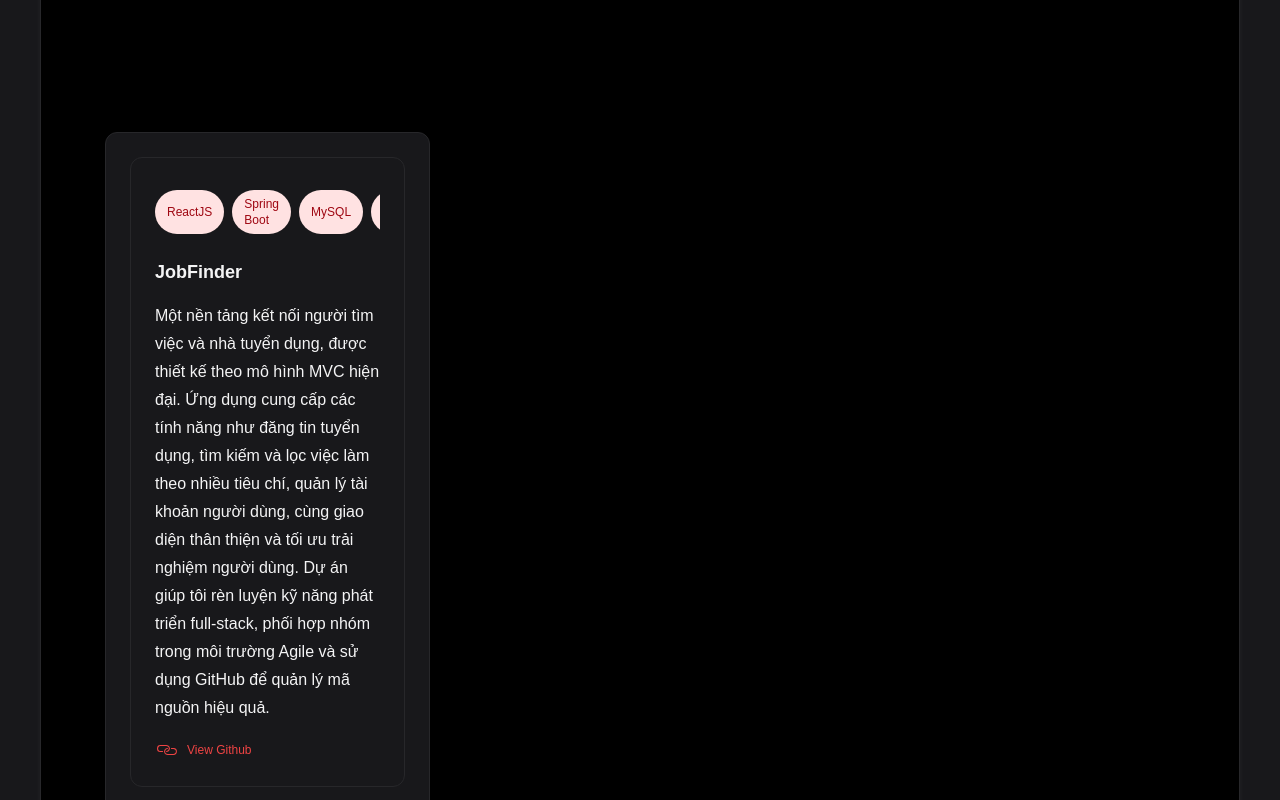
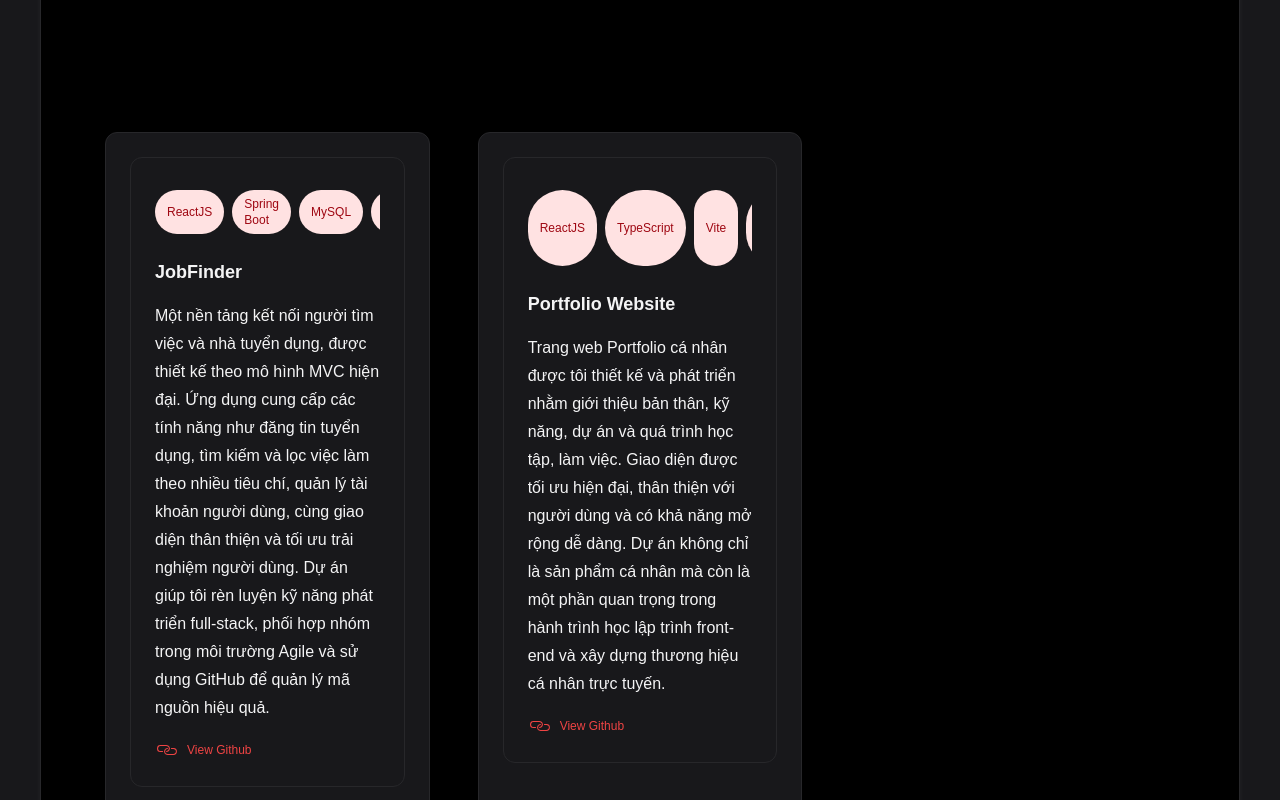
Before and after one commit to dat-21/dat_porfolio, a React (Vite) app: page / in a window 1280 px wide. Shown: the part 620-1420 px from the top of the page. Built offline with nearby package versions, Linux system fonts and the light colour scheme; no server answers.

Commit message:
update porfolio information

```diff
--- a/src/components/ContactEmail.tsx
+++ b/src/components/ContactEmail.tsx
@@ -1,4 +1,4 @@
-import React, { useContext, useState } from "react";
+import React, { FormEvent, useContext, useState } from "react";
 import { AppContext } from "../context/AppContext";
 import type { AppContextType } from "../types/AppContext";
 import imageOverlayLight from "/earth.png";
@@ -6,7 +6,7 @@ import imageOverlayDark from "/earth-dark.png";
 import { FaGithub, FaLinkedin } from "react-icons/fa";
 import { sendEmail } from "../services/emailService";
 
-const ContactEmail: React.FC = () => {
+const ContactEmail = () => {
   const { theme } = useContext<AppContextType>(AppContext);
   const backgroundImage = theme === "dark" ? imageOverlayDark : imageOverlayLight;
 
@@ -23,7 +23,7 @@ const ContactEmail: React.FC = () => {
     setFormData({ ...formData, [e.target.name]: e.target.value });
   };
 
-  const handleSubmit = async (e: React.FormEvent) => {
+  const handleSubmit = async (e: FormEvent) => {
     e.preventDefault();
     setStatus("Sending...");
 
@@ -112,7 +112,7 @@ const ContactEmail: React.FC = () => {
           </div>
 
           {/* Thông tin liên hệ */}
-          <div className="self-center">
+          <div className="self-center" style={{ textShadow: "5px" }}>
             <h3 className="text-2xl font-bold mb-6 text-[var(--color-text)]">Get in Touch</h3>
             <p className="text-[var(--color-text-secondary)] leading-7 mb-6">
               Whether you want to get in touch, discuss a collaboration, or just say hi — I'd love to hear from you!
--- a/src/components/EducationAndEperience.tsx
+++ b/src/components/EducationAndEperience.tsx
@@ -62,7 +62,7 @@ interface UserInfo {
   footer: string;
 }
 
-const EducationAndExperience: React.FC = () => {
+const EducationAndExperience = () => {
   // Sử dụng user_info làm info
   const info = user_info as UserInfo;
 
@@ -75,10 +75,10 @@ const EducationAndExperience: React.FC = () => {
         text-[var(--color-text)]
         transition-all duration-[var(--transition-speed)]
       "
-       style={{
+      style={{
         backgroundColor: "var(--color-bg)",
         color: "var(--color-text)",
-  }}
+      }}
     >
       {/* =========== EDUCATION =========== */}
       <div className="w-full md:w-[80%]">
--- a/src/data/userdata.ts
+++ b/src/data/userdata.ts
@@ -26,6 +26,13 @@ const info = {
         github: "https://github.com/SWPGr/fe-jobfinder",
         link: "#"
         },
+         {
+        title: "Portfolio Website",
+        description: "Trang web Portfolio cá nhân được tôi thiết kế và phát triển nhằm giới thiệu bản thân, kỹ năng, dự án và quá trình học tập, làm việc. Giao diện được tối ưu hiện đại, thân thiện với người dùng và có khả năng mở rộng dễ dàng. Dự án không chỉ là sản phẩm cá nhân mà còn là một phần quan trọng trong hành trình học lập trình front-end và xây dựng thương hiệu cá nhân trực tuyến.",
+        technologies: "ReactJS, TypeScript, Vite, Tailwind CSS, Framer Motion, GitHub Pages / Render",
+        github: "https://github.com/dat-21/dat_porfolio",
+        link: "https://dat-portfolio.onrender.com"
+    },
         // {
         //     title: "Warehouse Management System",
         //     description: "Ứng dụng quản lý kho hàng cho phép theo dõi hàng tồn kho, kiểm tra và thống kê hàng hóa.",
--- a/tailwind.config.js
+++ b/tailwind.config.js
@@ -1,14 +1,16 @@
 /** @type {import('tailwindcss').Config} */
 export default {
-  darkMode: "class", // thêm dòng này
   content: ["./index.html", "./src/**/*.{js,ts,jsx,tsx}"],
   theme: {
     extend: {
       colors: {
-        bg: "var(--color-bg)",
-        card: "var(--color-card)",
+        primary: "var(--color-primary)",
+        "primary-dark": "var(--color-primary-dark)",
+        "primary-light": "var(--color-primary-light)",
+        secondary: "var(--color-secondary)",
+        background: "var(--color-background)",
+        accent: "var(--color-accent)",
         text: "var(--color-text)",
-        accent: "var(--color-accent)",
       },
     },
   },
```
Also changed, not shown: src/components/Hero.tsx (+4 -4 lines).
